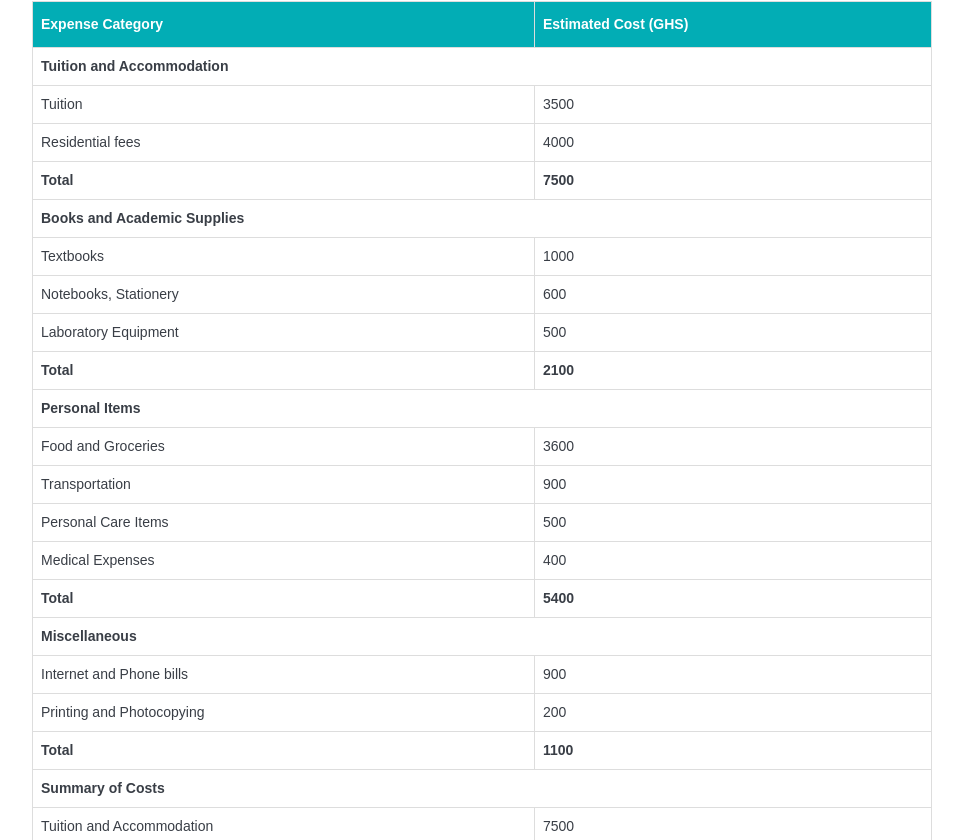
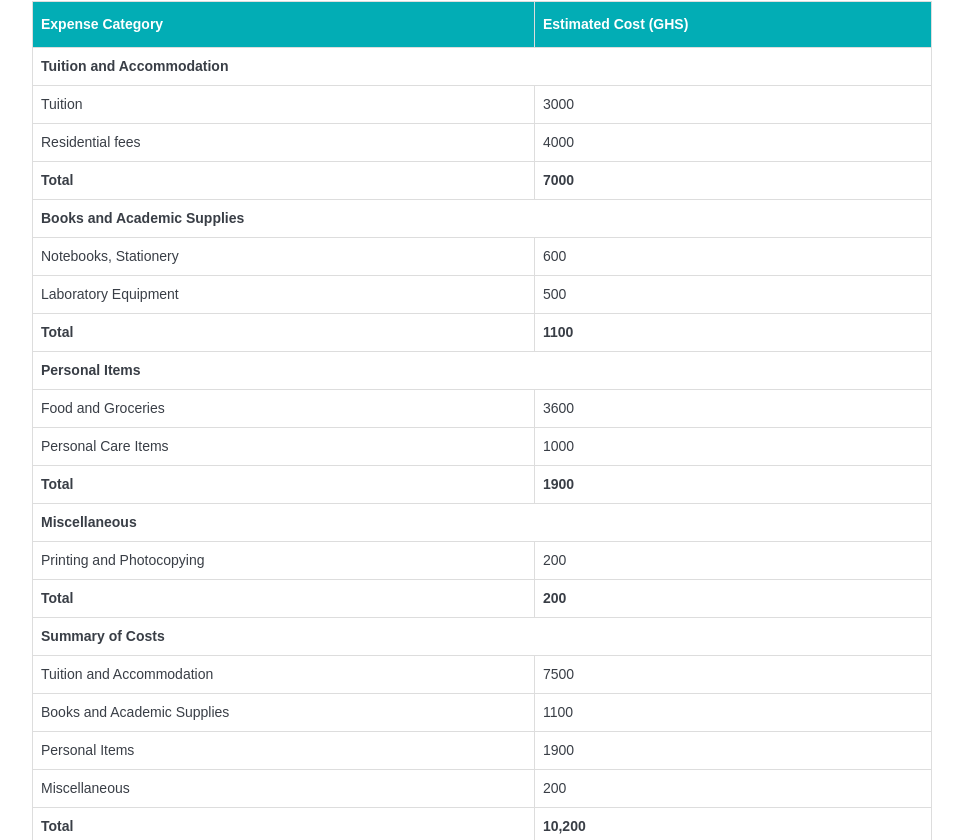
Before and after one commit to Josephine19001/ycem, a Next.js app: page /support-us/empower-her in a window 1280 px wide. Shown: the part 1600-2440 px from the top of the page, without its empty margins (158-1121 px from the left). Built offline with nearby package versions, Linux system fonts and the light colour scheme.

Commit message:
Fixed the price per student

```diff
--- a/src/components/donations/fundraiser/index.tsx
+++ b/src/components/donations/fundraiser/index.tsx
@@ -33,8 +33,8 @@ const fundRaiserContent = [
     title: 'Donation & Support',
     subtitle: 'Empower Her',
     description:
-      'We are launching our "Empower Her" campaign, aimed at supporting engineering students who need financial assistance, mentorship opportunity and general support to excel.',
-    goal: 16100,
+      'We are launching our "Empower Her" campaign, aimed at supporting 5 engineering students who need financial assistance, mentorship opportunity and general support to excel.',
+    goal: 51000,
     raised: 0,
     image: studentPic,
     link: 'support-us/empower-her'
--- a/src/components/empower-her/make-a-difference.tsx
+++ b/src/components/empower-her/make-a-difference.tsx
@@ -169,7 +169,7 @@ const MakeADifference: React.FC = () => {
                 </tr>
                 <tr>
                   <td>Tuition</td>
-                  <td>3500</td>
+                  <td>3000</td>
                 </tr>
                 <tr>
                   <td>Residential fees</td>
@@ -180,17 +180,13 @@ const MakeADifference: React.FC = () => {
                     <strong>Total</strong>
                   </td>
                   <td>
-                    <strong>7500</strong>
+                    <strong>7000</strong>
                   </td>
                 </tr>
                 <tr>
                   <td colSpan={2}>
                     <strong>Books and Academic Supplies</strong>
                   </td>
-                </tr>
-                <tr>
-                  <td>Textbooks</td>
-                  <td>1000</td>
                 </tr>
                 <tr>
                   <td>Notebooks, Stationery</td>
@@ -205,7 +201,7 @@ const MakeADifference: React.FC = () => {
                     <strong>Total</strong>
                   </td>
                   <td>
-                    <strong>2100</strong>
+                    <strong>1100</strong>
                   </td>
                 </tr>
                 <tr>
@@ -218,33 +214,21 @@ const MakeADifference: React.FC = () => {
                   <td>3600</td>
                 </tr>
                 <tr>
-                  <td>Transportation</td>
-                  <td>900</td>
-                </tr>
-                <tr>
                   <td>Personal Care Items</td>
-                  <td>500</td>
-                </tr>
-                <tr>
-                  <td>Medical Expenses</td>
-                  <td>400</td>
+                  <td>1000</td>
                 </tr>
                 <tr>
                   <td>
                     <strong>Total</strong>
                   </td>
                   <td>
-                    <strong>5400</strong>
+                    <strong>1900</strong>
                   </td>
                 </tr>
                 <tr>
                   <td colSpan={2}>
                     <strong>Miscellaneous</strong>
                   </td>
-                </tr>
-                <tr>
-                  <td>Internet and Phone bills</td>
-                  <td>900</td>
                 </tr>
                 <tr>
                   <td>Printing and Photocopying</td>
@@ -255,7 +239,7 @@ const MakeADifference: React.FC = () => {
                     <strong>Total</strong>
                   </td>
                   <td>
-                    <strong>1100</strong>
+                    <strong>200</strong>
                   </td>
                 </tr>
                 <tr>
@@ -269,22 +253,22 @@ const MakeADifference: React.FC = () => {
                 </tr>
                 <tr>
                   <td>Books and Academic Supplies</td>
-                  <td>2100</td>
+                  <td>1100</td>
                 </tr>
                 <tr>
                   <td>Personal Items</td>
-                  <td>5400</td>
+                  <td>1900</td>
                 </tr>
                 <tr>
                   <td>Miscellaneous</td>
-                  <td>1100</td>
+                  <td>200</td>
                 </tr>
                 <tr>
                   <td>
                     <strong>Total</strong>
                   </td>
                   <td>
-                    <strong>16,100</strong>
+                    <strong>10,200</strong>
                   </td>
                 </tr>
               </tbody>
```
